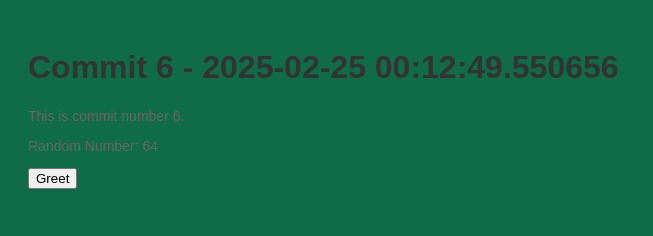
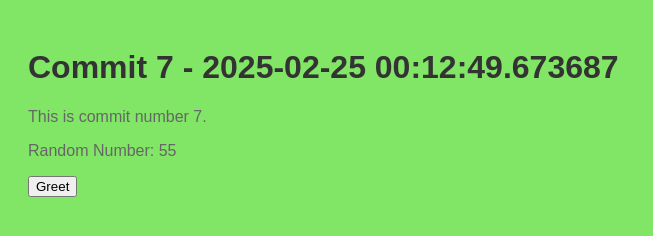
Before and after one commit to polishflits/autogen-repo-20250225001246, a plain HTML site: page index.html in a window 1280 px wide. Shown: the whole page, without its empty margins (0-653 px from the left). Drawn offline with Linux system fonts and the light colour scheme.

Commit message:
📝 Auto commit 7 with HTML, CSS, and JS

```diff
--- a/index.html
+++ b/index.html
@@ -2,13 +2,13 @@
     <!DOCTYPE html>
     <html>
     <head>
-        <title>Commit 6 - 2025-02-25 00:12:49.550656</title>
+        <title>Commit 7 - 2025-02-25 00:12:49.673687</title>
         <link rel="stylesheet" href="style.css">
     </head>
     <body>
-        <h1>Commit 6 - 2025-02-25 00:12:49.550656</h1>
-        <p>This is commit number 6.</p>
-        <p>Random Number: 64</p>
+        <h1>Commit 7 - 2025-02-25 00:12:49.673687</h1>
+        <p>This is commit number 7.</p>
+        <p>Random Number: 55</p>
         <button onclick="greet()">Greet</button>
         <script src="script.js"></script>
     </body>
--- a/script.js
+++ b/script.js
@@ -2,4 +2,4 @@
     function greet() {
         alert('Hello from commit ' + commitNumber + '!');
     }
-    var commitNumber = 6;
+    var commitNumber = 7;
--- a/style.css
+++ b/style.css
@@ -1,7 +1,7 @@
 
     body {
         font-family: Arial, sans-serif;
-        background-color: #0f6b49;
+        background-color: #81e565;
         padding: 20px;
     }
     h1 {
@@ -9,5 +9,5 @@
     }
     p {
         color: #666;
-        font-size: 14px;
+        font-size: 16px;
     }
```
